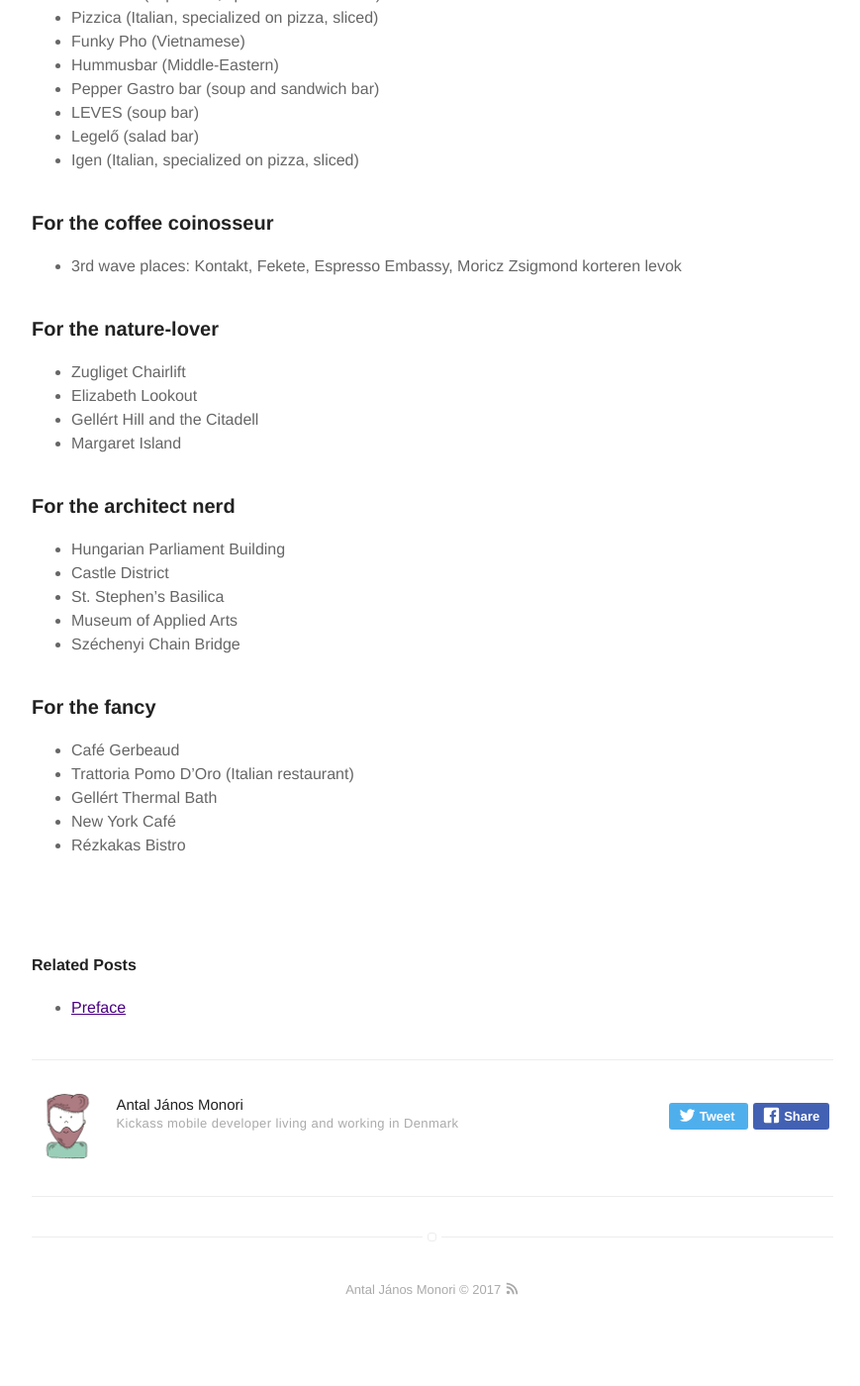
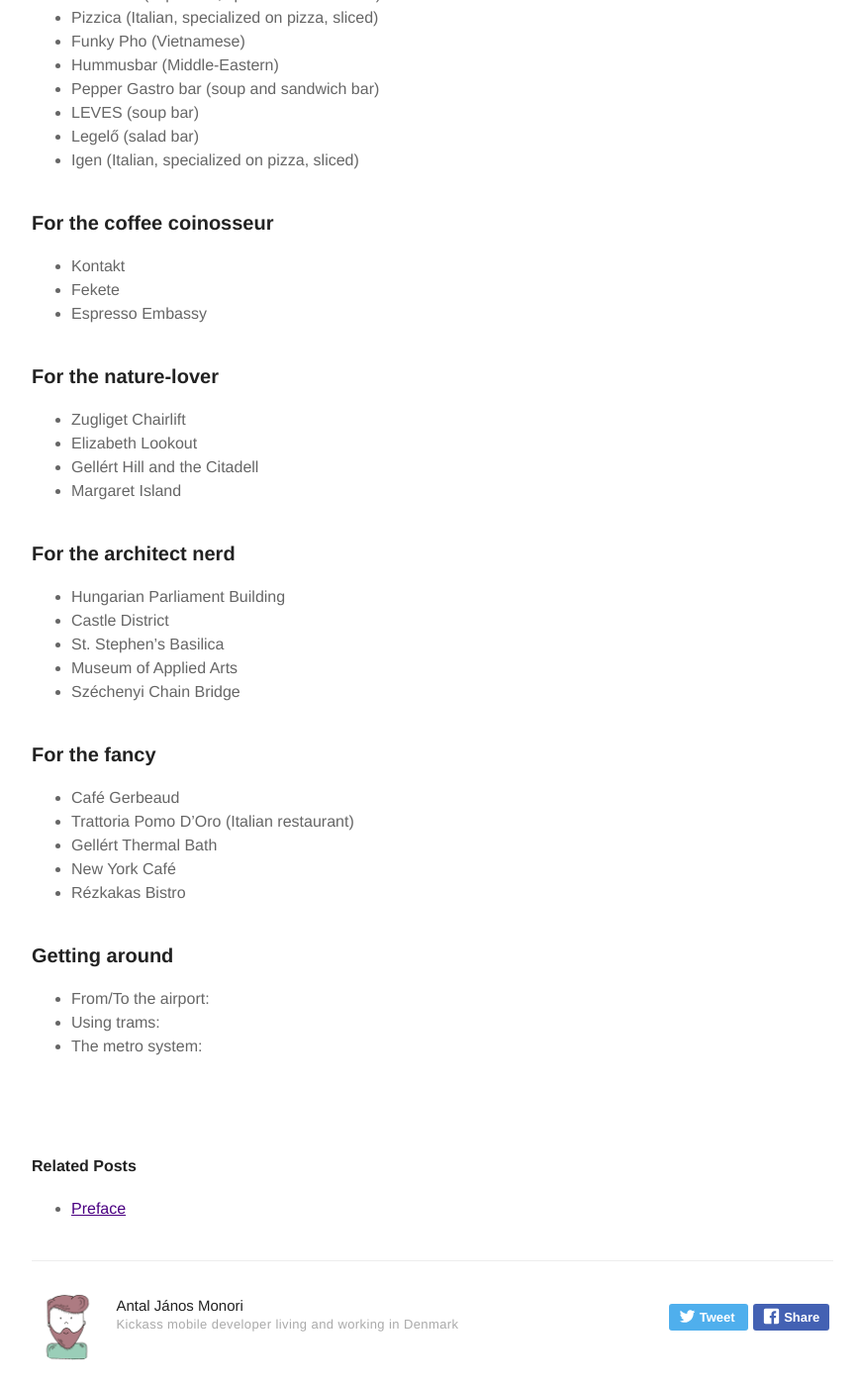
Before and after one commit to anthonymonori/website, a Jekyll site: the page built from _posts/2017-06-01-budapest-guide.md, in a window 1280 px wide and 1400 px high, scrolled down 1440 px. Shown: the whole window at 99% size, without its empty margins (203-1072 px from the left). Built offline with Jekyll 4.4.1, drawn with Linux system fonts in a browser that asks for light colours; before the commit the page ends 2790 px from its top, so only the background shows below that; some of the changed text lies outside the part shown.

Commit message:
Updated date and coffee places

```diff
--- a/_posts/2017-02-21-budapest-guide.md
+++ b/_posts/2017-06-01-budapest-guide.md
@@ -47,8 +46,9 @@
 - Igen (Italian, specialized on pizza, sliced)
 
 ### For the coffee coinosseur
-
-- 3rd wave places: Kontakt, Fekete, Espresso Embassy, Moricz Zsigmond korteren levok
+- Kontakt
+- Fekete
+- Espresso Embassy
 
 ### For the nature-lover
 - Zugliget Chairlift
@@ -69,3 +69,8 @@
 - Gellért Thermal Bath
 - New York Café
 - Rézkakas Bistro
+
+### Getting around
+- From/To the airport:
+- Using trams:
+- The metro system:
```
Also changed, not shown: other parts of _posts/2017-06-01-budapest-guide.md (+1 -2 lines).
